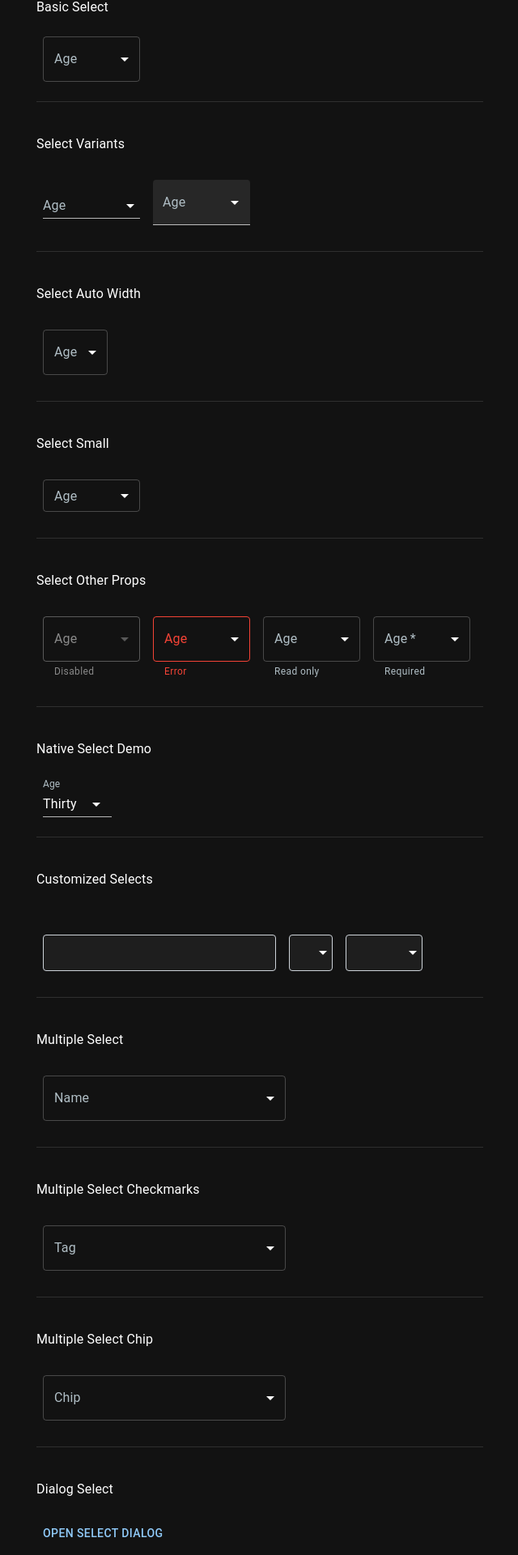
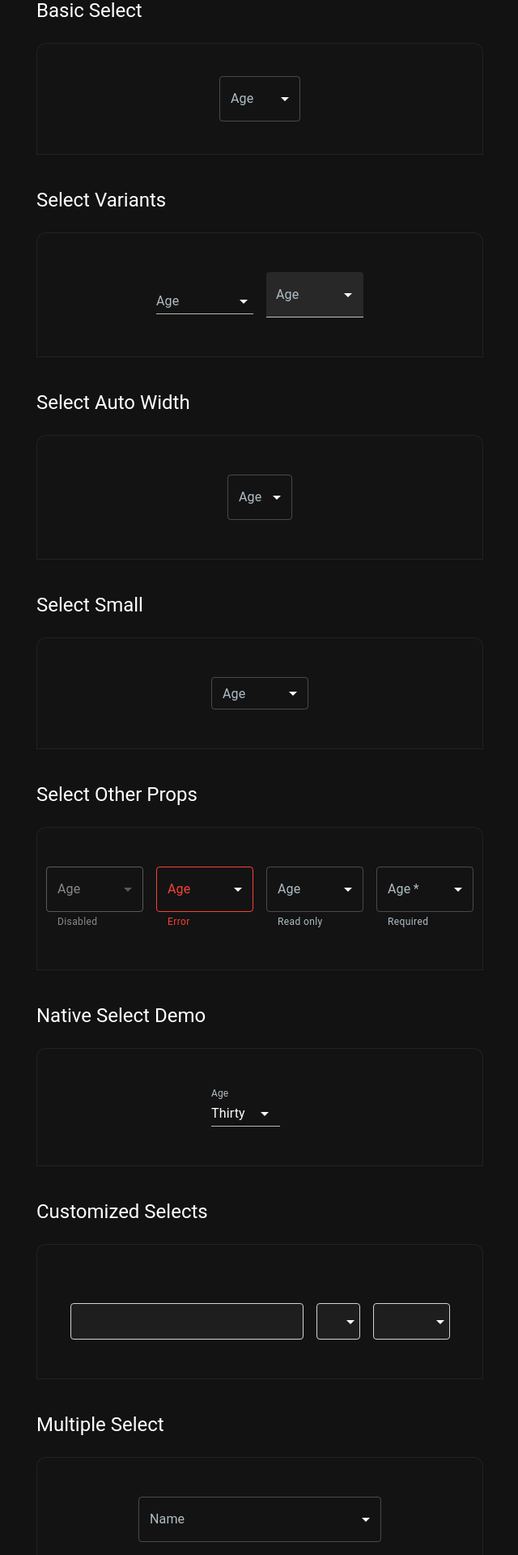
Before and after one commit to watcharakornton/mui_tutorials, a React (Vite) app: page /select in a window 1280 px wide. Shown: the part 139-2059 px from the top of the page at 81% size, without its empty margins (319-959 px from the left). Built offline with nearby package versions, Linux system fonts and the light colour scheme.

Commit message:
Edit Select component and Select page >> Restructure element

```diff
--- a/src/inputs/SelectComponent.jsx
+++ b/src/inputs/SelectComponent.jsx
@@ -1,4 +1,5 @@
 import * as React from 'react';
+import MyContainer from '../component/MyContainer';
 import { styled, useTheme } from '@mui/material/styles';
 import {
     Box,
@@ -56,8 +57,7 @@ function getStyles(name, personName, theme) {
 
 export const GroupedSelect = () => {
     return (
-        <div>
-            <Typography variant='body1' sx={{ mb: 3 }}>Grouped Select</Typography>
+        <MyContainer title="Grouped Select">
             <FormControl sx={{ m: 1, minWidth: 120 }}>
                 <InputLabel htmlFor="grouped-native-select">Grouping</InputLabel>
                 <Select native defaultValue="" id="grouped-native-select" label="Grouping">
@@ -73,7 +73,7 @@ export const GroupedSelect = () => {
                 </Select>
             </FormControl>
             <FormControl sx={{ m: 1, minWidth: 120 }}>
-                <InputLabel hrmlFor="grouped-select">Grouping</InputLabel>
+                <InputLabel htmlFor="grouped-select">Grouping</InputLabel>
                 <Select defaultValue="" id="grouped-select" label="Grouping">
                     <MenuItem value="">
                         <em>None</em>
@@ -86,7 +86,7 @@ export const GroupedSelect = () => {
                     <MenuItem value={4}>Option 4</MenuItem>
                 </Select>
             </FormControl>
-        </div>
+        </MyContainer>
     );
 }
 
@@ -109,8 +109,7 @@ export const DialogSelect = () => {
     };
 
     return (
-        <div>
-            <Typography variant='body1' sx={{ mb: 3 }}>Dialog Select</Typography>
+        <MyContainer title="Dialog Select">
             <Button onClick={handleClickOpen}>Open select dialog</Button>
             <Dialog disableEscapeKeyDown open={open} onClose={handleClose}>
                 <DialogTitle>Fill the form</DialogTitle>
@@ -154,7 +153,7 @@ export const DialogSelect = () => {
                     <Button onClick={handleClose}>Ok</Button>
                 </DialogActions>
             </Dialog>
-        </div>
+        </MyContainer>
     );
 }
 
@@ -172,8 +171,7 @@ export const MultipleSelectChip = () => {
     };
 
     return (
-        <div>
-            <Typography variant='body1' sx={{ mb: 3 }}>Multiple Select Chip</Typography>
+        <MyContainer title="Multiple Select Ship">
             <FormControl sx={{ m: 1, width: 300 }}>
                 <InputLabel id="demo-multiple-chip-label">Chip</InputLabel>
                 <Select
@@ -203,7 +201,7 @@ export const MultipleSelectChip = () => {
                     ))}
                 </Select>
             </FormControl>
-        </div>
+        </MyContainer>
     );
 }
 
@@ -220,8 +218,7 @@ export const MultipleSelectCheckmarks = () => {
     };
 
     return (
-        <div>
-            <Typography variant='body1' sx={{ mb: 3 }}>Multiple Select Checkmarks</Typography>
+        <MyContainer title="Multiple Select Checkmarks">
             <FormControl sx={{ m: 1, width: 300 }}>
                 <InputLabel id="demo-multiple-checkbox-label">Tag</InputLabel>
                 <Select
@@ -242,7 +239,7 @@ export const MultipleSelectCheckmarks = () => {
                     ))}
                 </Select>
             </FormControl>
-        </div>
+        </MyContainer>
     );
 }
 
@@ -260,8 +257,7 @@ export const MultipleSelect = () => {
     };
 
     return (
-        <div>
-            <Typography variant='body1' sx={{ mb: 3 }}>Multiple Select</Typography>
+        <MyContainer title="Multiple Select">
             <FormControl sx={{ m: 1, width: 300 }}>
                 <InputLabel id="demo-multiple-name-label">Name</InputLabel>
                 <Select
@@ -284,7 +280,7 @@ export const MultipleSelect = () => {
                     ))}
                 </Select>
             </FormControl>
-        </div>
+        </MyContainer>
     );
 }
 
@@ -329,8 +325,7 @@ export const CustomizedSelects = () => {
     });
 
     return (
-        <div>
-            <Typography variant='body1' sx={{ mb: 3 }}>Customized Selects</Typography>
+        <MyContainer title="Customized Selects">
             <FormControl sx={{ m: 1 }} variant="standard">
                 <InputLabel htmlFor="demo-customized-textbox">Age</InputLabel>
                 <BootstrapInput id="demo-customized-textbox" />
@@ -366,14 +361,13 @@ export const CustomizedSelects = () => {
                     <option value={30}>Thirty</option>
                 </NativeSelect>
             </FormControl>
-        </div>
+        </MyContainer>
     );
 }
 
 export const NativeSelectDemo = () => {
     return (
-        <div>
-            <Typography variant='body1' sx={{ mb: 3 }}>Native Select Demo</Typography>
+        <MyContainer title="Native Select Demo">
             <Box sx={{ m: 1, minWidth: 120 }}>
                 <FormControl>
                     <InputLabel variant="standard" htmlFor="uncontrolled-native">
@@ -392,7 +386,7 @@ export const NativeSelectDemo = () => {
                     </NativeSelect>
                 </FormControl>
             </Box>
-        </div>
+        </MyContainer>
     );
 }
 
@@ -404,8 +398,7 @@ export const SelectOtherProps = () => {
     };
 
     return (
-        <div>
-            <Typography variant='body1' sx={{ mb: 3 }}>Select Other Props</Typography>
+        <MyContainer title="Select Other Props">
             <FormControl sx={{ m: 1, minWidth: 120 }} disabled>
                 <InputLabel id="demo-simple-select-disabled-label">Age</InputLabel>
                 <Select
@@ -480,7 +473,7 @@ export const SelectOtherProps = () => {
                 </Select>
                 <FormHelperText>Required</FormHelperText>
             </FormControl>
-        </div>
+        </MyContainer>
     )
 }
 
@@ -492,8 +485,7 @@ export const SelectSmall = () => {
     };
 
     return (
-        <>
-            <Typography variant='body1' sx={{ mb: 3 }}>Select Small</Typography>
+        <MyContainer title="Select Small">
             <FormControl sx={{ m: 1, minWidth: 120 }} size="small">
                 <InputLabel id="demo-select-small-label">Age</InputLabel>
                 <Select
@@ -511,7 +503,7 @@ export const SelectSmall = () => {
                     <MenuItem value={30}>Thirty</MenuItem>
                 </Select>
             </FormControl>
-        </>
+        </MyContainer>
     );
 }
 
@@ -523,8 +515,7 @@ export const SelectAutoWidth = () => {
     };
 
     return (
-        <div>
-            <Typography variant='body1' sx={{ mb: 3 }}>Select Auto Width</Typography>
+        <MyContainer title="Select Auto Width">
             <FormControl sx={{ m: 1, minWidth: 80 }}>
                 <InputLabel id="demo-simple-select-autowidth-label">Age</InputLabel>
                 <Select
@@ -543,7 +534,7 @@ export const SelectAutoWidth = () => {
                     <MenuItem value={22}>Twenty one and a half</MenuItem>
                 </Select>
             </FormControl>
-        </div>
+        </MyContainer>
     );
 }
 
@@ -555,8 +546,7 @@ export const SelectVariants = () => {
     }
 
     return (
-        <div>
-            <Typography variant='body1' sx={{ mb: 3 }}>Select Variants</Typography>
+        <MyContainer title="Select Variants">
             <FormControl variant="standard" sx={{ m: 1, minWidth: 120 }}>
                 <InputLabel id="demo-simple-select-standard-label">Age</InputLabel>
                 <Select
@@ -590,7 +580,7 @@ export const SelectVariants = () => {
                     <MenuItem value={30}>Thirty</MenuItem>
                 </Select>
             </FormControl>
-        </div>
+        </MyContainer>
     )
 }
 
@@ -602,10 +592,8 @@ export const BasicSelect = () => {
     };
 
     return (
-        <>
-            <Typography variant='body1' sx={{ mb: 3 }}>Basic Select</Typography>
-            <Box sx={{ m: 1, maxWidth: 120 }}>
-                <FormControl fullWidth>
+        <MyContainer title="Basic Select">
+            <FormControl sx={{ width: 100 }}>
                 <InputLabel id="demo-simple-select-label">Age</InputLabel>
                 <Select
                     labelId="demo-simple-select-label"
@@ -619,7 +607,6 @@ export const BasicSelect = () => {
                     <MenuItem value={30}>Thirty</MenuItem>
                 </Select>
             </FormControl>
-            </Box>
-        </>
+        </MyContainer>
     );
 }
--- a/src/pages/SelectPage.jsx
+++ b/src/pages/SelectPage.jsx
@@ -58,7 +58,6 @@ const SelectPage = () => {
                     <React.Fragment key={index}>
                         <Grid item xs={12} sx={{ mt: 5 }}>
                             {Component}
-                            <Divider sx={{ mt: 3, width: "100%" }} />
                         </Grid>
                     </React.Fragment>
                 ))}
```
Lines whose indentation alone changed are shown as unchanged.
